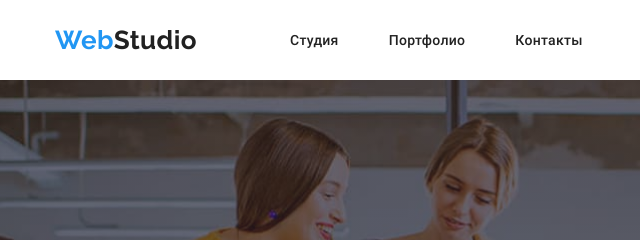
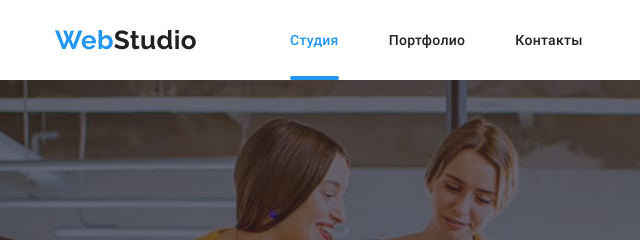
Before and after one commit to ElenaTopchii/goit-markup-hw-05, a plain HTML site: page index.html in a window 1280 px wide. Shown: the top 240 px of the page, 0-640 px from the left. Drawn offline with nearby package versions, Linux system fonts and the light colour scheme.

Commit message:
Делает подчеркивание текущей страницы

```diff
--- a/css/portfolio.css
+++ b/css/portfolio.css
@@ -117,6 +117,27 @@ address {
 .link:hover,
 .link:focus {
   color: var(--accent-cl);
+}
+
+.current {
+  color: var(--accent-cl);
+  position: relative;
+}
+
+.current::after {
+  content: "";
+  display: block;
+  width: 100%;
+  height: 4px;
+  border-radius: 2px;
+  background-color: var(--accent-cl);
+  position: absolute;
+  margin-left: auto;
+  margin-right: auto;
+  bottom: 0;
+  /* margin-top: 32px; */
+  /* left: 0;
+  width: 100%; */
 }
 
 .btn {
--- a/css/styles.css
+++ b/css/styles.css
@@ -162,6 +162,27 @@ address {
   line-height: 1.142;
   letter-spacing: 0.02em;
   color: var(--black);
+}
+
+.current {
+  color: var(--accent-cl);
+  position: relative;
+}
+
+.current::after {
+  content: "";
+  display: block;
+  width: 100%;
+  height: 4px;
+  border-radius: 2px;
+  background-color: var(--accent-cl);
+  position: absolute;
+  margin-left: auto;
+  margin-right: auto;
+  bottom: 0;
+  /* margin-top: 32px; */
+  /* left: 0;
+  width: 100%; */
 }
 
 .title {
--- a/index.html
+++ b/index.html
@@ -17,14 +17,15 @@
             <nav class="navigation">
                 <a href="./index.html" class="logo"><span class="logo-accent">Web</span>Studio</a>
                 <ul class="list menu">
-                    <li class="menu-item"><a href="" class="link menu-link">Студия</a></li>
+                    <li class="menu-item"><a href="" class="link menu-link current">Студия</a></li>
                     <li class="menu-item"><a href="./portfolio.html" class="link menu-link">Портфолио</a></li>
                     <li class="menu-item"><a href="#contact" class="link menu-link">Контакты</a></li>
                 </ul>
             </nav>
 
             <ul class="list contact-list">
-                <li class="contact-item"><a href="mailto:info@devstudio.com" class="link mail-link"><svg class="mail-icon">
+                <li class="contact-item"><a href="mailto:info@devstudio.com" class="link mail-link"><svg
+                            class="mail-icon">
                             <use href="./icons/sprite.svg#icon-e-mail"></use>
                         </svg>info@devstudio.com</a></li>
                 <li class="contact-item"><a href="tel:+380961111111" class="link tel-link"><svg class="tel-icon">
```
Also changed, not shown: portfolio.html (+1 -1 lines).
